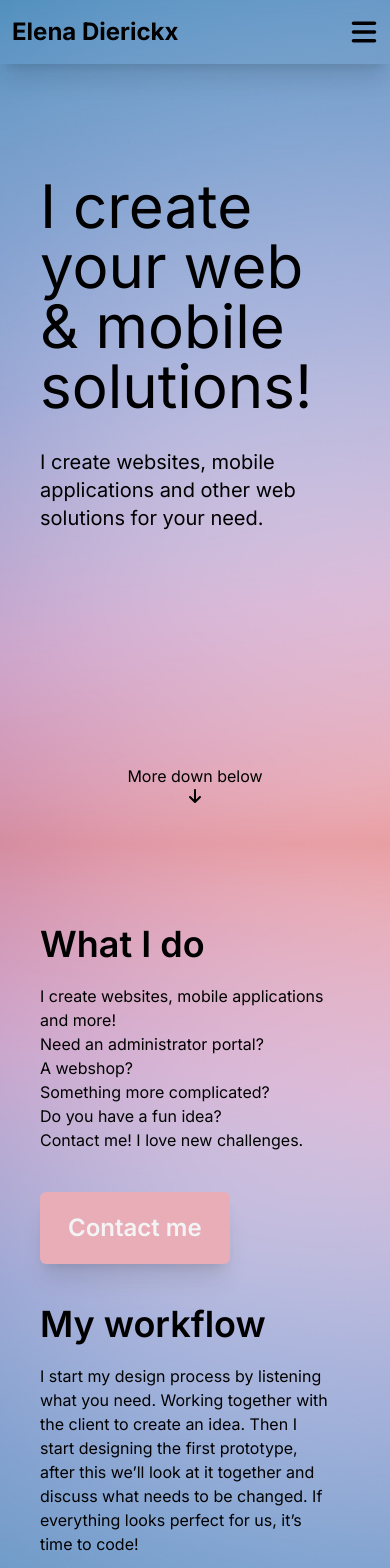
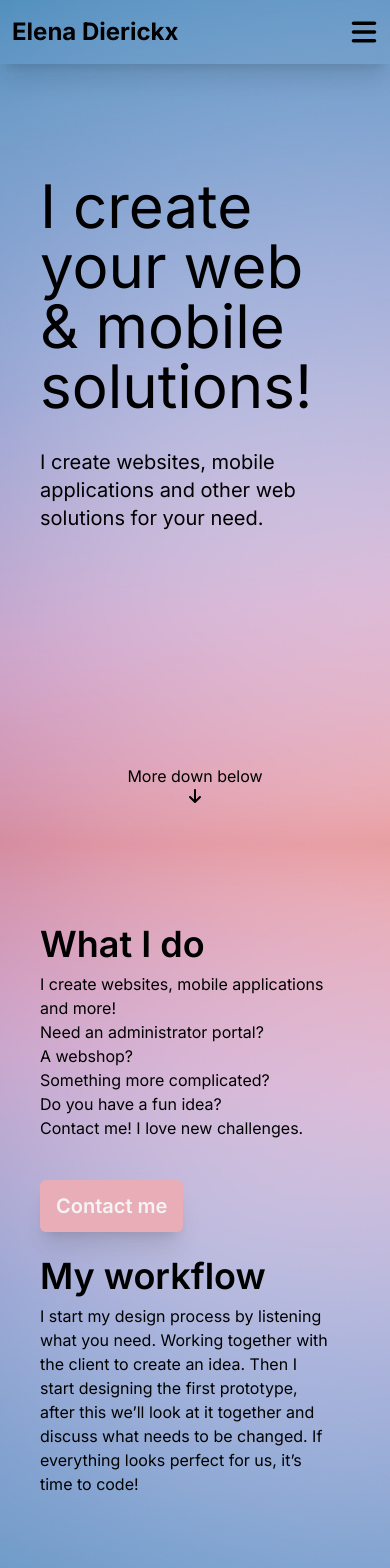
Before and after one commit to ElenaDierickx/Portfolio-Next, a Next.js app: page / in a window 390 px wide. Shown: the top 1568 px of the page. Built offline with nearby package versions, Linux system fonts and the light colour scheme.

Commit message:
seperation

```diff
--- a/pages/components/contactButton.js
+++ b/pages/components/contactButton.js
@@ -2,7 +2,7 @@ export default function ContactButton(props) {
     return (
         <button
             className={[
-                "py-5 px-7 bg-[#E9ADB7] rounded-md text-gray-100 text-2xl font-semibold transition ease-in-out hover:scale-105 duration-300 shadow-xl " +
+                "sm:py-5 sm:px-7 py-3 px-4 bg-[#E9ADB7] rounded-md text-gray-100 sm:text-2xl text-xl font-semibold transition ease-in-out hover:scale-105 duration-300 shadow-xl " +
                     props.className,
             ]}
             onClick={props.toContact}
--- /dev/null
+++ b/pages/components/start.js
@@ -0,0 +1,19 @@
+import { FontAwesomeIcon } from "@fortawesome/react-fontawesome";
+import { faArrowDown } from "@fortawesome/free-solid-svg-icons";
+
+export default function Start() {
+    return (
+        <div id="home" className="h-[100vh] flex flex-col justify-between bg-pinkblue bg-cover bg-center ">
+            <div className="md:mx-20 mx-10 pt-44">
+                <h2 className="lg:text-8xl lg:w-[54rem] md:w-[40rem] md:text-7xl text-6xl sm:w-[34rem] ">I create your web & mobile solutions!</h2>
+                <p className="mt-8 lg:text-3xl lg:w-[40rem] md:text-2xl md:w-[30rem] sm:w-[26rem] text-xl">
+                    I create websites, mobile applications and other web solutions for your need.
+                </p>
+            </div>
+            <a className="w-full items-center flex flex-col mb-10" href="#what-i-do">
+                <p>More down below</p>
+                <FontAwesomeIcon className="w-4 h-4" icon={faArrowDown} />
+            </a>
+        </div>
+    );
+}
--- /dev/null
+++ b/pages/components/whatIDo.js
@@ -0,0 +1,28 @@
+import ContactButton from "./contactButton";
+
+export default function WhatIDo() {
+    return (
+        <div id="what-i-do" className="h-[100vh] flex sm:flex-row flex-col sm:justify-between bg-bluepink bg-cover bg-center ">
+            <div className="md:ml-20 ml-10 sm:pt-44 pt-20 sm:w-2/4 w-3/4">
+                <h3 className="font-semibold xl:text-7xl lg:text-6xl md:text-5xl text-4xl">What I do</h3>
+                <div className="sm:pt-5 pt-2 w-full xl:text-2xl lg:text-xl md:text-lg">
+                    <p>I create websites, mobile applications and more!</p>
+                    <p>Need an administrator portal?</p>
+                    <p>A webshop?</p>
+                    <p>Something more complicated?</p>
+                    <p>Do you have a fun idea?</p>
+                    <p>Contact me! I love new challenges.</p>
+                </div>
+                <ContactButton className="mt-10" />
+            </div>
+            <div className="md:mr-20 sm:mr-10 mr-0 sm:ml-0 ml-10 pt-6 sm:pt-[30rem] sm:w-2/4 w-3/4">
+                <h4 className="font-semibold xl:text-7xl lg:text-6xl md:text-5xl text-4xl">My workflow</h4>
+                <p className="sm:pt-5 pt-2 w-full xl:text-2xl lg:text-xl md:text-lg">
+                    I start my design process by listening what you need. Working together with the client to create an idea. Then I start designing
+                    the first prototype, after this we’ll look at it together and discuss what needs to be changed. If everything looks perfect for
+                    us, it’s time to code!
+                </p>
+            </div>
+        </div>
+    );
+}
--- a/pages/index.js
+++ b/pages/index.js
@@ -1,11 +1,11 @@
 import Head from "next/head";
 import Image from "next/image";
 import Navbar from "./components/navbar";
-import { FontAwesomeIcon } from "@fortawesome/react-fontawesome";
-import { faArrowDown } from "@fortawesome/free-solid-svg-icons";
 import ContactButton from "./components/contactButton";
 import NavbarPopup from "./components/navbarPopup";
+import Start from "./components/start";
 import { useState } from "react";
+import WhatIDo from "./components/whatIDo";
 
 export default function Home() {
     const [displayNav, setDisplayNav] = useState("hidden");
@@ -30,42 +30,8 @@ export default function Home() {
                 <div className="h-full w-full">
                     <NavbarPopup displayNav={displayNav} />
                     <Navbar barsPress={toggleNav} />
-                    <div id="home" className="h-[100vh] flex flex-col justify-between bg-pinkblue bg-cover bg-center ">
-                        <div className="md:mx-20 mx-10 pt-44">
-                            <h2 className="lg:text-8xl lg:w-[54rem] md:w-[40rem] md:text-7xl text-6xl sm:w-[34rem] ">
-                                I create your web & mobile solutions!
-                            </h2>
-                            <p className="mt-8 lg:text-3xl lg:w-[40rem] md:text-2xl md:w-[30rem] sm:w-[26rem] text-xl">
-                                I create websites, mobile applications and other web solutions for your need.
-                            </p>
-                        </div>
-                        <a className="w-full items-center flex flex-col mb-10" href="#what-i-do">
-                            <p>More down below</p>
-                            <FontAwesomeIcon className="w-4 h-4" icon={faArrowDown} />
-                        </a>
-                    </div>
-                    <div id="what-i-do" className="h-[100vh] flex sm:flex-row flex-col sm:justify-between bg-bluepink bg-cover bg-center ">
-                        <div className="md:ml-20 ml-10 sm:pt-44 pt-20 sm:w-2/4 w-3/4">
-                            <h3 className="font-semibold xl:text-7xl lg:text-6xl md:text-5xl text-4xl">What I do</h3>
-                            <div className="pt-5 w-full xl:text-2xl lg:text-xl md:text-lg">
-                                <p>I create websites, mobile applications and more!</p>
-                                <p>Need an administrator portal?</p>
-                                <p>A webshop?</p>
-                                <p>Something more complicated?</p>
-                                <p>Do you have a fun idea?</p>
-                                <p>Contact me! I love new challenges.</p>
-                            </div>
-                            <ContactButton className="mt-10" />
-                        </div>
-                        <div className="md:mr-20 sm:mr-10 mr-0 sm:ml-0 ml-10 pt-10 sm:pt-[30rem] sm:w-2/4 w-3/4">
-                            <h4 className="font-semibold xl:text-7xl lg:text-6xl md:text-5xl text-4xl">My workflow</h4>
-                            <p className="pt-5 w-full xl:text-2xl lg:text-xl md:text-lg">
-                                I start my design process by listening what you need. Working together with the client to create an idea. Then I start
-                                designing the first prototype, after this we’ll look at it together and discuss what needs to be changed. If
-                                everything looks perfect for us, it’s time to code!
-                            </p>
-                        </div>
-                    </div>
+                    <Start />
+                    <WhatIDo />
                 </div>
             </main>
 
```
